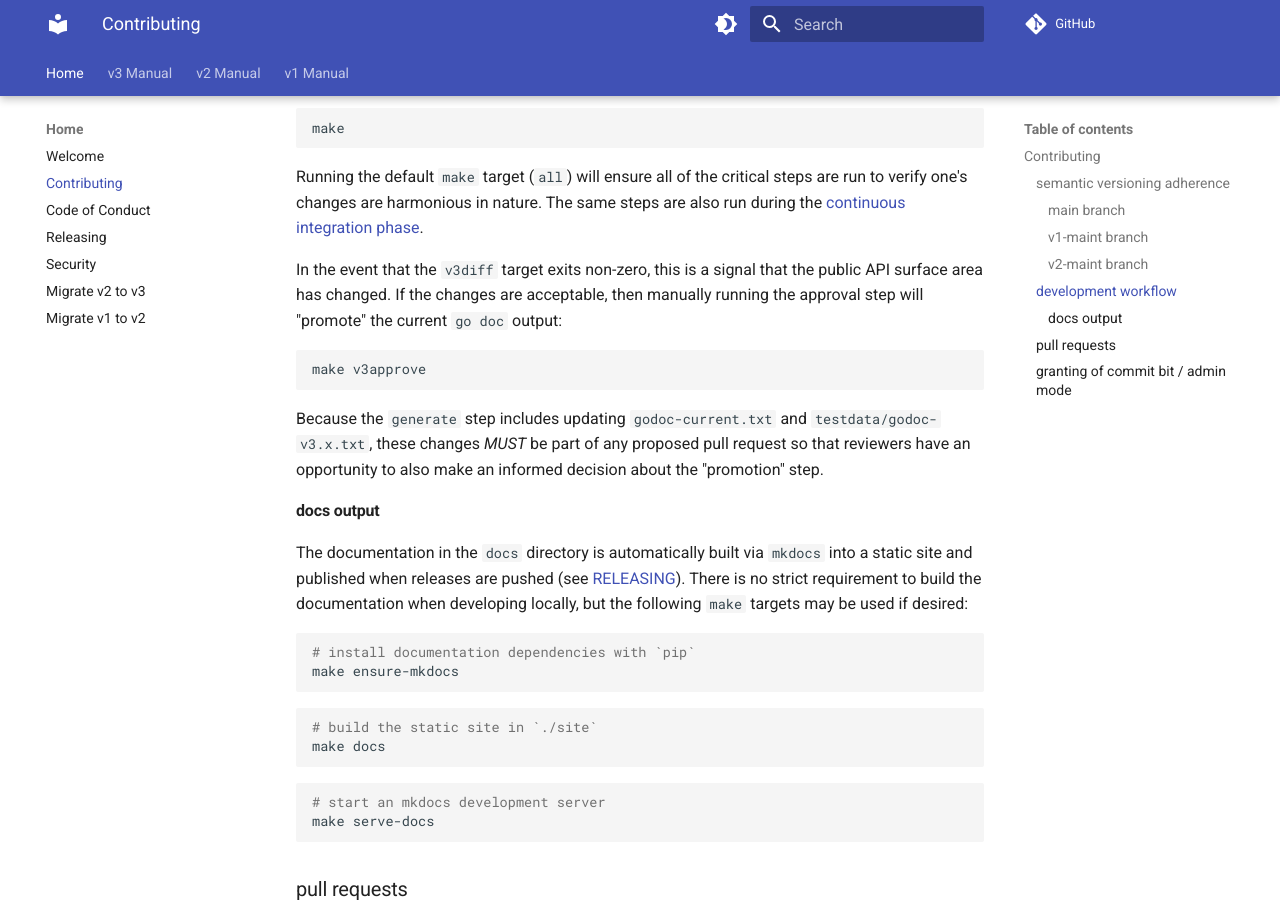
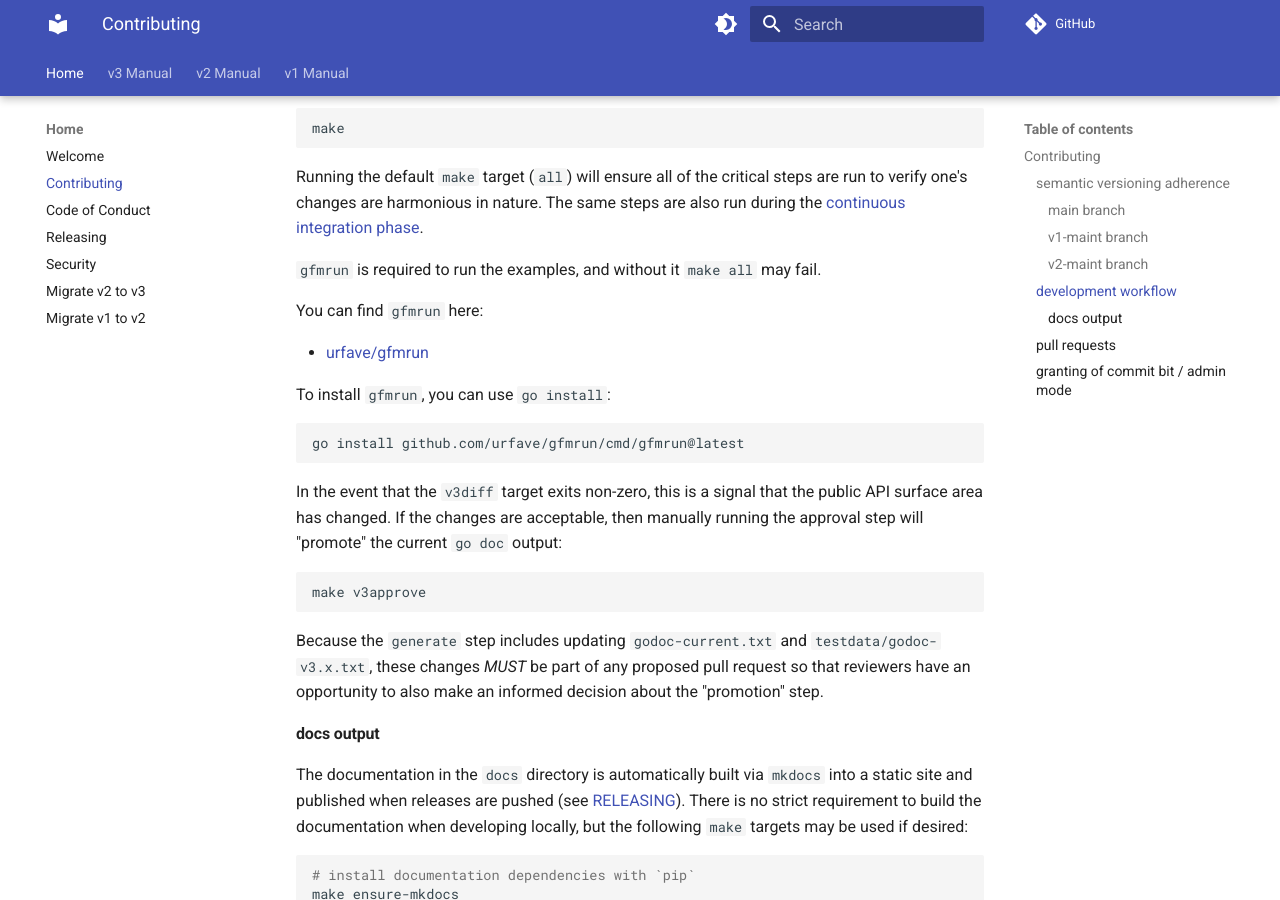
Before and after one commit to urfave/cli, an MkDocs documentation site: the page built from docs/CONTRIBUTING.md, in a window 1280 px wide and 900 px high, scrolled down 1400 px. Built offline with MkDocs 1.6.1 and Material for MkDocs 9.7.7, drawn with Linux system fonts in a browser that asks for light colours; emoji names are drawn with the system emoji font; comment, search, counter and statistics services are not loaded.

Commit message:
Add installation instructions for gfmrun

````diff
--- a/docs/CONTRIBUTING.md
+++ b/docs/CONTRIBUTING.md
@@ -66,6 +66,18 @@ verify one's changes are harmonious in nature. The same steps are also run durin
 [continuous integration
 phase](https://github.com/urfave/cli/blob/main/.github/workflows/test.yml).
 
+`gfmrun` is required to run the examples, and without it `make all` may fail.
+
+You can find `gfmrun` here:
+
+- [urfave/gfmrun](https://github.com/urfave/gfmrun)
+
+To install `gfmrun`, you can use `go install`:
+
+```
+go install github.com/urfave/gfmrun/cmd/gfmrun@latest
+```
+
 In the event that the `v3diff` target exits non-zero, this is a signal that the public API
 surface area has changed. If the changes are acceptable, then manually running the
 approval step will "promote" the current `go doc` output:
````
